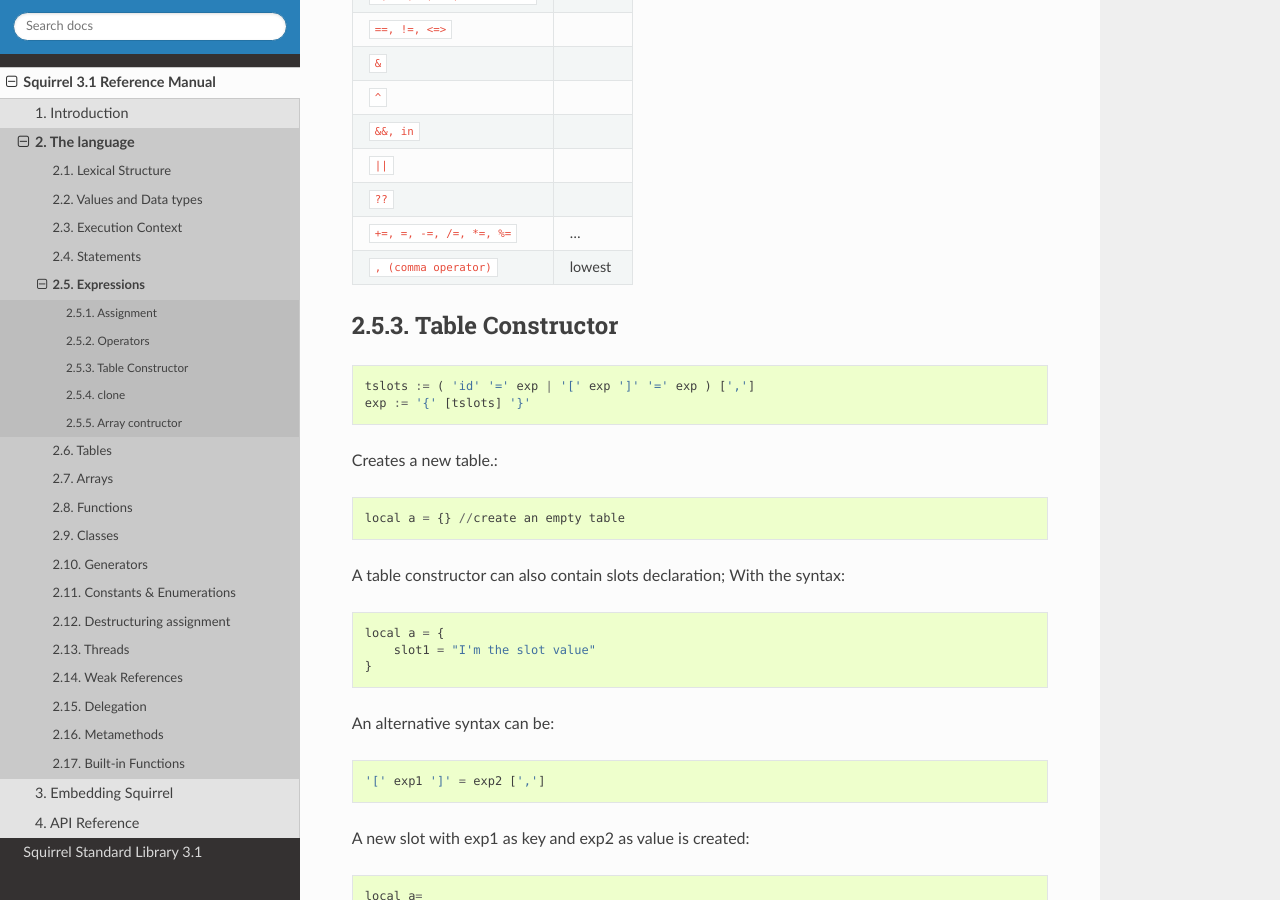
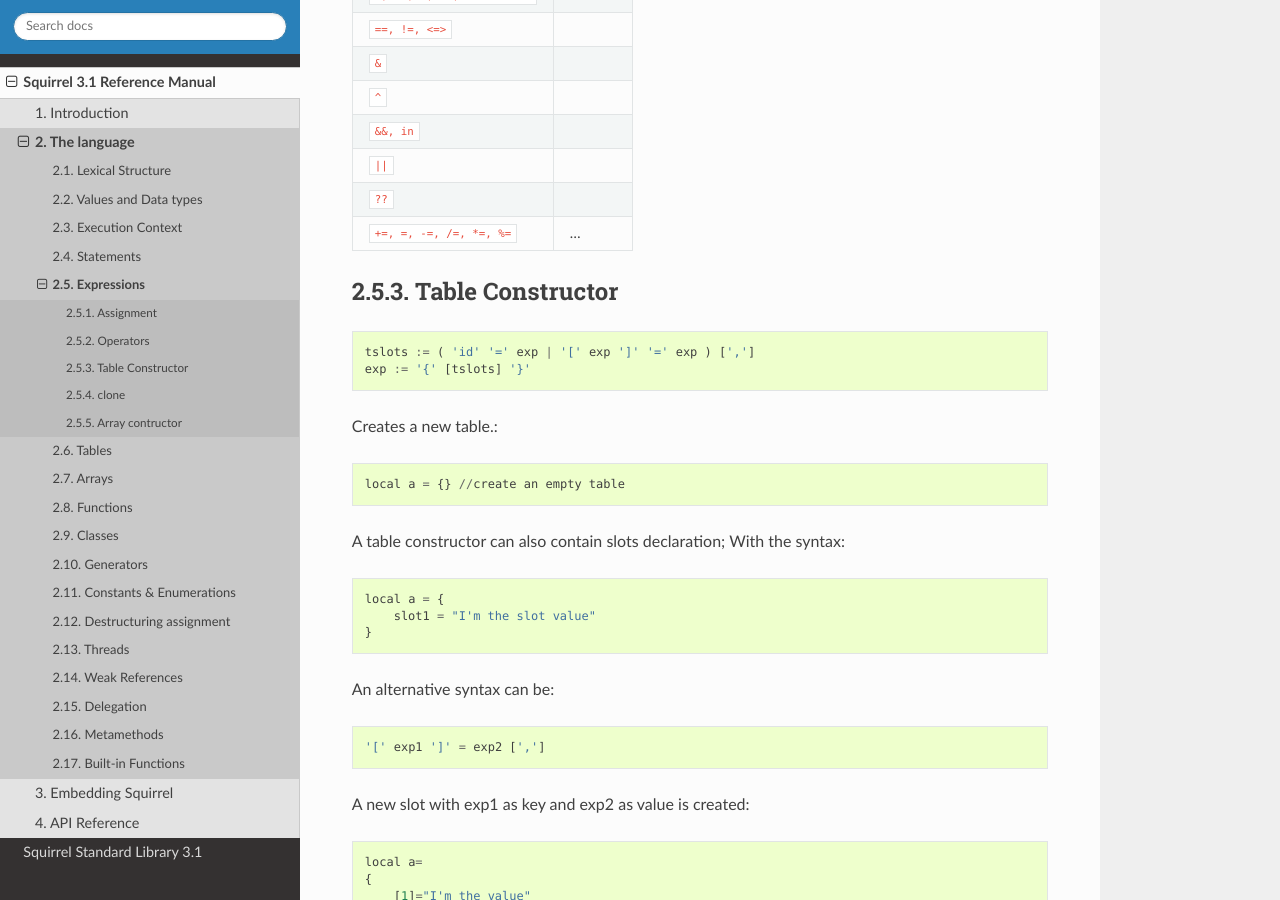
Before and after one commit to albertodemichelis/squirrel, a Sphinx documentation site: the page built from doc/source/reference/language/expressions.rst, in a window 1280 px wide and 900 px high, scrolled down 4311 px. Built offline with Sphinx 7.4.7 and the Read the Docs theme 2.0.0, drawn with Linux system fonts in a browser that asks for light colours.

Commit message:
Fix documentation
Remove comma operator from operators table
Fix spelling and subsection syntax

```diff
--- a/doc/source/reference/api/object_creation_and_handling.rst
+++ b/doc/source/reference/api/object_creation_and_handling.rst
@@ -560,7 +560,7 @@
     :param const SQChar * name: the name that has to be set
     :returns: an SQRESULT
 
-sets the name of the native closure at the position idx in the stack. The name of a native closure is purely for debug purposes. The name is retrieved trough the function sq_stackinfos() while the closure is in the call stack.
+sets the name of the native closure at the position idx in the stack. The name of a native closure is purely for debug purposes. The name is retrieved through the function sq_stackinfos() while the closure is in the call stack.
 
 
 
--- a/doc/source/reference/language/expressions.rst
+++ b/doc/source/reference/language/expressions.rst
@@ -84,9 +84,9 @@
 lower priority than ||
 
 
-^^^^^^^^^^^^^^^^^^^^^^^^^^^^^^^^^^
+^^^^^^^^^^^^^^^^^^^^^^^^^^^^^^^^^^^^^^^^^^^^^^^^^^^^^^^^^^^^^^^^^^^^
 ?. and ?[] - Null-propagation operators
-^^^^^^^^^^^^^^^^^^^^^^^^^^^^^^^^^^
+^^^^^^^^^^^^^^^^^^^^^^^^^^^^^^^^^^^^^^^^^^^^^^^^^^^^^^^^^^^^^^^^^^^^
 
 .. index::
     pair: ?. and ?[] Operators; Operators
@@ -303,10 +303,8 @@
 +---------------------------------------+-----------+
 | ``+=, =, -=, /=, *=, %=``             | ...       |
 +---------------------------------------+-----------+
-| ``, (comma operator)``                | lowest    |
-+---------------------------------------+-----------+
 
-.. _table_contructor:
+.. _table_constructor:
 
 -----------------
 Table Constructor
```
